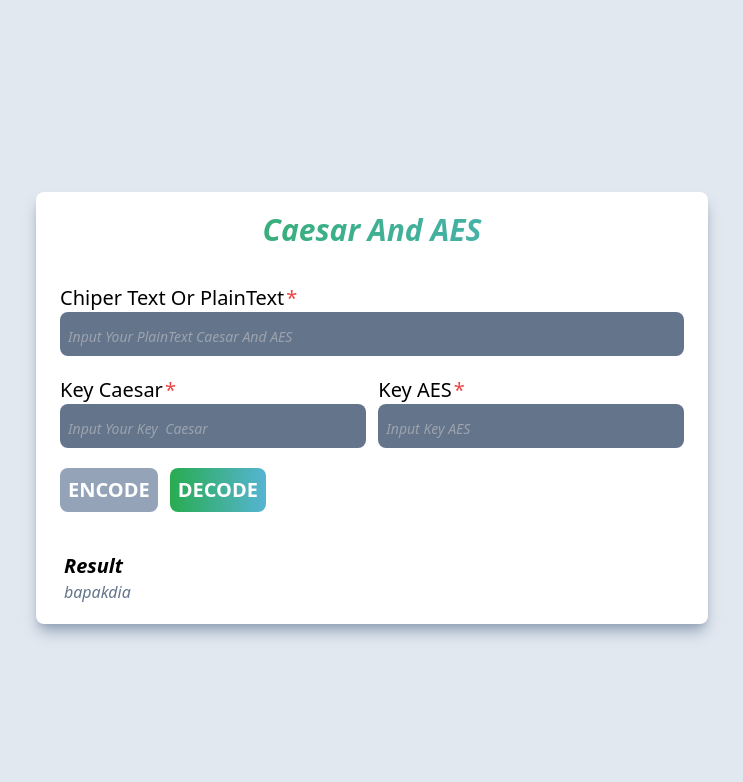
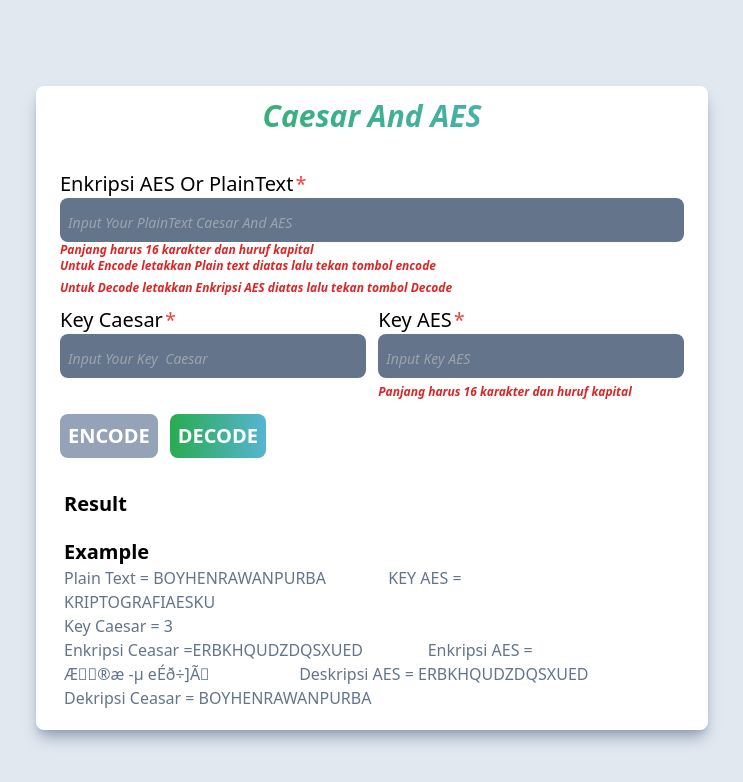
Before and after one commit to boyhendrawan/AES128, a website: page index.html in a window 1280 px wide. Shown: the whole page, without its empty margins (268-1011 px from the left). Drawn offline with Linux system fonts and the light colour scheme.

Commit message:
Version Beta

```diff
--- a/Ceasar.js
+++ b/Ceasar.js
@@ -31,8 +31,8 @@ class CaesarChiper {
   description(chiper, key) {
     const originalChiper = this.generateNewChiperText();
     const chiperWithKey = this.generateNewChiperText(key);
-    console.log(key);
-    console.log(chiperWithKey);
+    // console.log(key);
+    // console.log(chiperWithKey);
     return chiper
       .toUpperCase()
       .split("")
--- a/index.html
+++ b/index.html
@@ -17,18 +17,30 @@
                 <form action="">
                     <div class="mx-2 mb-5 flex flex-wrap h-90">
                         <h1
-                            class="mt-5 mb-4 w-full bg-gradient-to-r  from-[#28ac50] to-[#56B4D3] bg-clip-text text-center text-3xl font-bold italic text-transparent">
+                            class="mt-3 mb-4 w-full bg-gradient-to-r  from-[#28ac50] to-[#56B4D3] bg-clip-text text-center text-3xl font-bold italic text-transparent">
                             Caesar And AES</h1>
                         <div class="mt-5 mx-4 w-full flex flex-wrap justify-between">
                             <div class="w-full">
                                 <label for=""
-                                    class=" text-xl font-medium  after:ml-0.5 after:text-red-500 after:content-['*']">Chiper
-                                    Text Or PlainText</label>
+                                    class=" text-xl font-medium  after:ml-0.5 after:text-red-500 after:content-['*']">Enkripsi
+                                    AES
+                                    Or PlainText</label>
                                 <input id="plainText" type="text" max="8" min="8"
                                     class="focus:ring-none text-xl h-11 w-full rounded-lg bg-slate-500 p-2 font-normal italic text-white placeholder:text-sm placeholder:italic focus:border-emerald-400 focus:outline-none focus:ring-2 focus:ring-emerald-400"
                                     placeholder="Input Your PlainText Caesar And AES" />
+                                <span class="text-red-600 visible italic font-bold text-xs pr-3 w-full block">Panjang
+                                    harus 16
+                                    karakter dan
+                                    huruf
+                                    kapital</span>
+                                <span class="text-red-600 italic font-bold text-xs pr-3 w-full block">Untuk Encode
+                                    letakkan
+                                    Plain text diatas lalu tekan tombol encode</span>
+                                <span class="text-red-600 italic font-bold text-xs pr-3 w-full">Untuk Decode letakkan
+                                    Enkripsi
+                                    AES diatas lalu tekan tombol Decode</span>
                             </div>
-                            <div class="w-[49%] mt-5">
+                            <div class="w-[49%] mt-2">
                                 <label for=""
                                     class=" text-xl font-medium  after:ml-0.5 after:text-red-500 after:content-['*']">Key
                                     Caesar</label>
@@ -36,16 +48,19 @@
                                     class="focus:ring-none text-xl h-11 w-full rounded-lg bg-slate-500 p-2 font-normal italic text-white placeholder:text-sm placeholder:italic focus:border-emerald-400 focus:outline-none focus:ring-2 focus:ring-emerald-400"
                                     placeholder="Input Your Key  Caesar" />
                             </div>
-                            <div class="w-[49%] mt-5">
+                            <div class="w-[49%] mt-2">
                                 <label for=""
                                     class=" text-xl font-medium  after:ml-0.5 after:text-red-500 after:content-['*']">Key
                                     AES</label>
                                 <input id="keyAES" type="text" max="8" min="8"
                                     class="focus:ring-none text-xl h-11 w-full rounded-lg bg-slate-500 p-2 font-normal italic text-white placeholder:text-sm placeholder:italic focus:border-emerald-400 focus:outline-none focus:ring-2 focus:ring-emerald-400"
                                     placeholder="Input Key AES" />
+                                <span class="text-red-600 italic font-bold text-xs pr-3">Panjang harus 16 karakter dan
+                                    huruf
+                                    kapital</span>
                             </div>
 
-                            <div class="w-full my-5 flex justify-start" id="containerEnDe">
+                            <div class="w-full my-3 flex justify-start" id="containerEnDe">
                                 <a id="encode" href=""
                                     class="  unactive p-2 rounded-lg text-white text-xl font-bold  relative btn-slider">
                                     ENCODE</a>
@@ -56,11 +71,12 @@
                         </div>
 
                         <div class="mt-5 mx-5 flex w-full flex-wrap self-end ">
-                            <h1 class="text-xl italic w-full font-semibold">Result</h1>
-                            <p id="result" class=" italic  w-full text-slate-500">Lorem ipsum dolor sit
-                                amet
-                                consectetur
-                                adipisicing elit. Nemo enim adipisci eos maiores in.</p>
+                            <h1 class="text-xl  w-full font-semibold">Result</h1>
+                            <p id="result" class=" italic  w-full text-slate-500"></p>
+                        </div>
+                        <div class="mt-5 mx-5 flex w-full flex-wrap self-end ">
+                            <h1 class="text-xl  w-full font-semibold">Example</h1>
+                            <p id="example" class="   w-full text-slate-500"></p>
                         </div>
                     </div>
                 </form>
@@ -80,7 +96,7 @@
         const keyCaesar = document.getElementById("keyCaesar");
         const keyAES = document.getElementById("keyAES");
         const result = btnEncode.parentElement.nextElementSibling.lastElementChild;
-        console.log(result.innerHTML = "bapakdia");
+        // console.log(result.innerHTML = "bapakdia");
 
         btnEncode.addEventListener("click", function (e) {
             e.preventDefault();
@@ -89,27 +105,32 @@
             const keyA = keyAES.value;
 
             if (e.target.id == "encode") {
-                const Caesar = new CaesarChiper(plainText, Number.parseInt(keyC));
+                console.log(plainText.length, keyC.length, keyA.length);
+                const Caesar = new CaesarChiper(plainText.toUpperCase(), Number.parseInt(keyC));
                 const encCaesar = Caesar.encrypt();
-                const AESS = new AES(encCaesar, keyA);
+                const AESS = new AES(encCaesar, keyA.toUpperCase());
                 const encAES = AESS.encription();
-                console.log(encCaesar, encAES);
+
                 result.innerHTML = `<b>Enkripsi Casesar =</b>${encCaesar}
-                <b>Enkripsi AES =</b>${encAES}`
+                <b>Enkripsi AES =</b><input type="text" readonly value="${encAES}">`
 
             } else if (e.target.id = "decode") {
-                const AESS = new AES();
-                console.log(plainText, keyA, keyC);
-                const Caesar = new CaesarChiper();
-                const aesDesc = AESS.desc(plainText, keyA.toUpperCase());
-                const originPlainText = Caesar.description(aesDesc, Number.parseInt(keyC));
-                console.log(aesDesc, originPlainText);
-                result.innerHTML = `<b>Dekrispsi AES=</b>${aesDesc}
-                <b>Dekripsi Ceaser=</b>${originPlainText}`
+                if (plainText.length != 16 && keyC.length != 16 && keyA.length != 16) {
+
+                }
+                else {
+                    const AESS = new AES();
+
+                    const Caesar = new CaesarChiper();
+                    const aesDesc = AESS.desc(plainText, keyA.toUpperCase());
+                    const originPlainText = Caesar.description(aesDesc, Number.parseInt(keyC));
+                    result.innerHTML = `<b>Dekrispsi AES=</b>${aesDesc}
+                <b>Dekripsi Ceaser=</b>${originPlainText}`;
+                }
 
             }
         })
-        // e
+        // example
 
         const aes = document.getElementById("inputAES");
         // end dom
@@ -121,9 +142,12 @@
         const AESDESC = AESS.desc(valCiper, "KRIPTOGRAFIAESKU");
         const originPlainText = Caesar.description(AESDESC, 3);
 
-        console.log(`\n\nPlain Text = ${plainText}
-Enkripsi Ceasar = ${encCaesar} Enkripsi AES = ${valCiper}
-Deskripsi AES = ${AESDESC} ,Dekripsi Ceasar = ${originPlainText}\n\n`);
+        // example
+        const example = document.getElementById('example');
+        example.innerHTML = `Plain Text = <input type='text' readonly value="${plainText}"> KEY AES = <input type='text' readonly value="KRIPTOGRAFIAESKU"> <br>  Key Caesar = 3 <br>
+        Enkripsi Ceasar =<input type='text' readonly value="${encCaesar}">  Enkripsi AES = <input type='text' readonly value="${valCiper}">
+        Deskripsi AES = <input type='text' readonly value="${AESDESC}"> Dekripsi Ceasar = <input type='text' readonly value="${originPlainText}">`;
+
 
 
     </script>
```
Also changed, not shown: aes.js (+1 -14 lines), assets/css/output.css.
